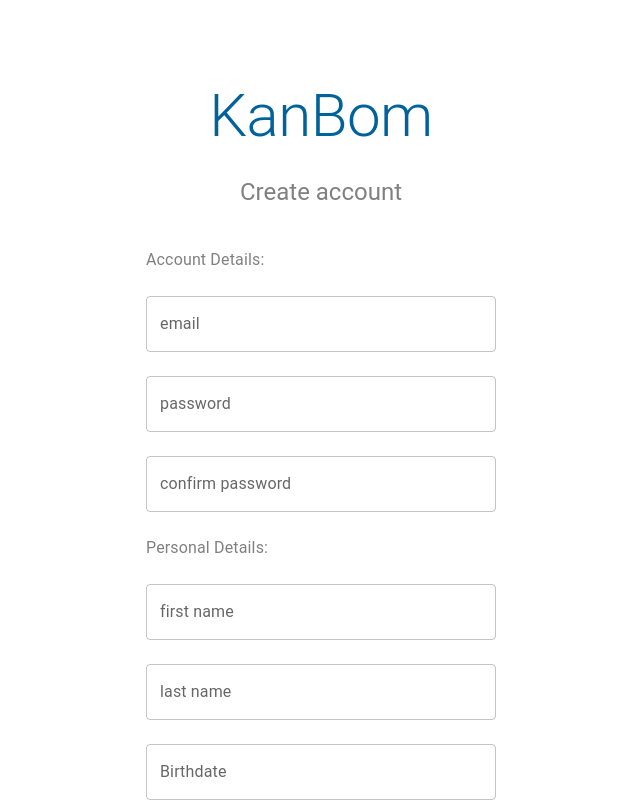
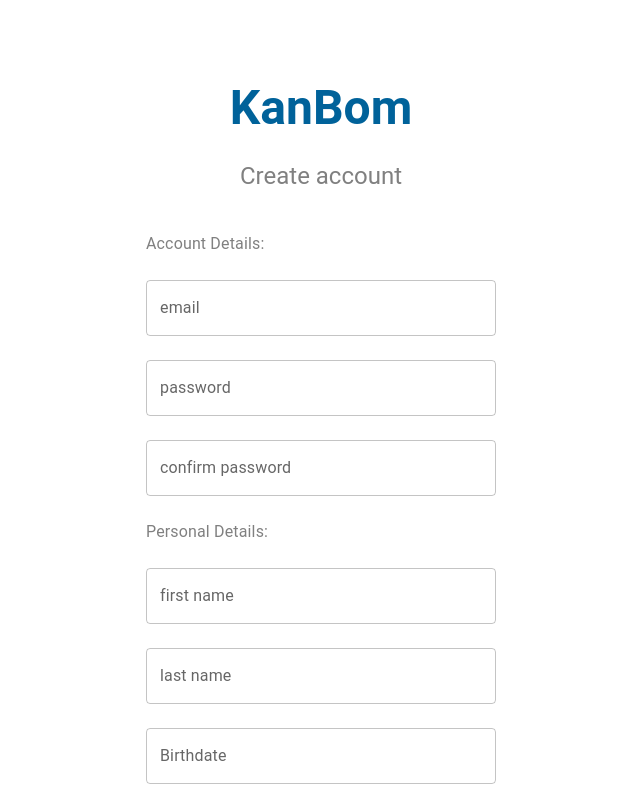
Before and after one commit to MuryloSaladino/KanBoschFront, a React (Vite) app: page /register in a window 1280 px wide. Shown: the top 802 px of the page, without its empty margins (319-959 px from the left). Built offline with nearby package versions, Linux system fonts and the light colour scheme.

Commit message:
logo size

```diff
--- a/src/components/Header/index.tsx
+++ b/src/components/Header/index.tsx
@@ -1,14 +1,10 @@
-import { Typography } from "@mui/material";
 import { SHeader } from "./styles";
+import Logo from "../Logo";
 
 export default function Header() {
     return(
         <SHeader>
-            <Typography
-                color="primary.light"
-                variant="h6"
-                fontWeight={700}
-            >KanBom</Typography>
+            <Logo variant="h6"/>
         </SHeader>
     )
 }
--- a/src/components/Logo/index.tsx
+++ b/src/components/Logo/index.tsx
@@ -1,11 +1,17 @@
 import { Typography } from "@mui/material";
 
-export default function Logo() {
+interface ILogoProps {
+    variant?: "h1" | "h2" | "h3" | "h4" | "h5" | "h6"
+}
+
+export default function Logo({ variant = "h3" }: ILogoProps) {
+
     return(
         <Typography
-            variant="h2"
+            variant={variant}
             color="primary.main"
             textAlign="center"
+            fontWeight={700}
         >
             KanBom
         </Typography>
--- /dev/null
+++ b/src/interfaces/ui.interfaces.ts
@@ -0,0 +1 @@
+export type ISize = "xs" | "sm" | "md" | "lg" | "xl"
```
